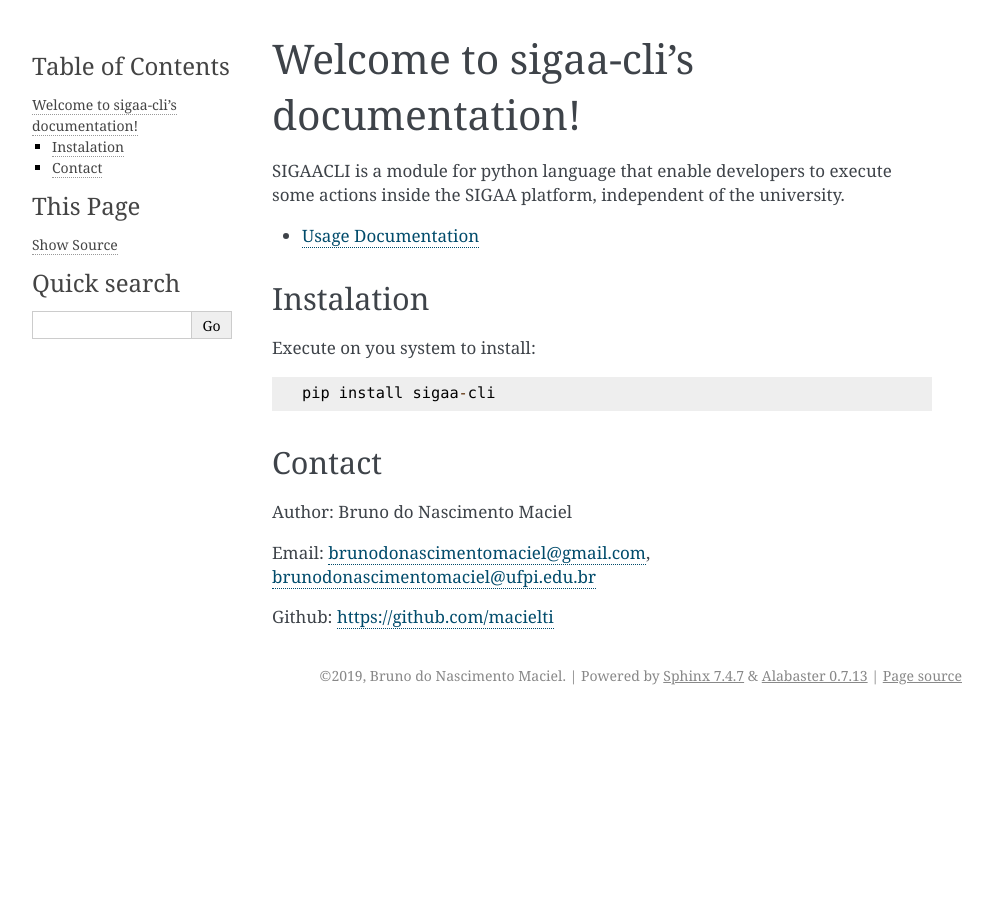
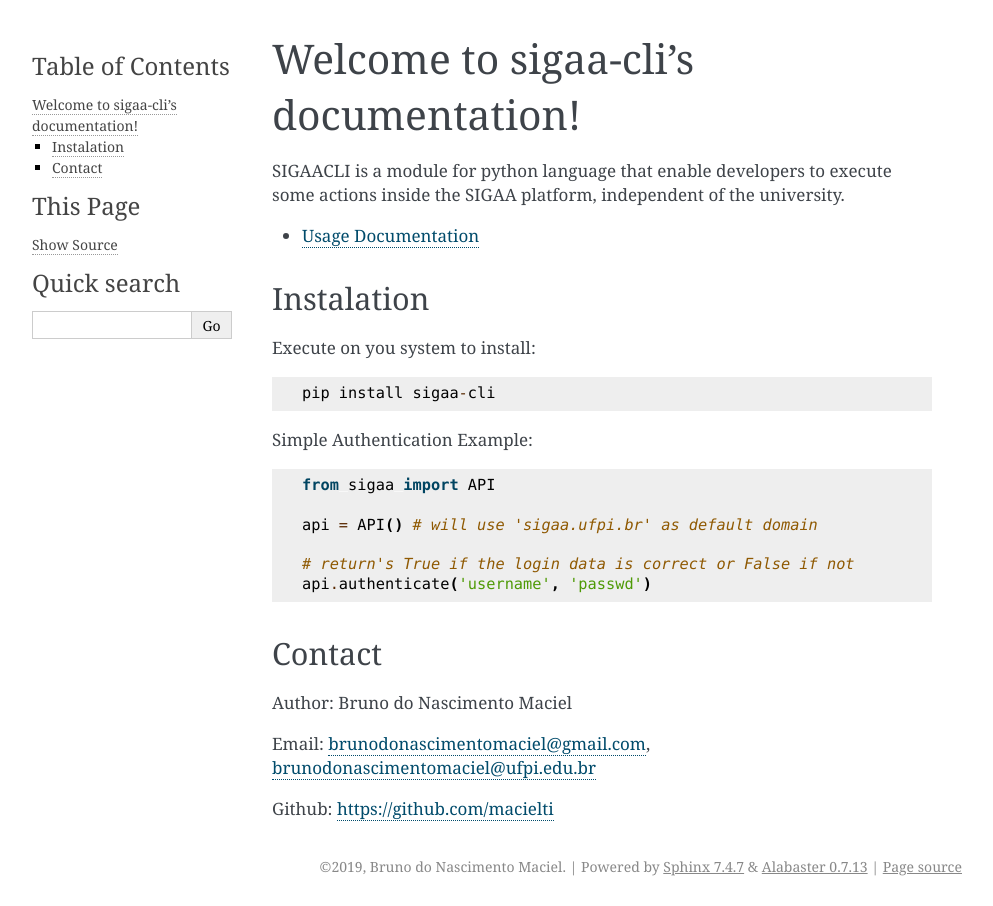
Before and after one commit to macielti/sigaa-cli, a Sphinx documentation site: the page built from docs/index.rst, in a window 1280 px wide. Shown: the whole page, without its empty margins (148-1141 px from the left). Built offline with Sphinx 7.4.7, drawn with Linux system fonts in a browser that asks for light colours.

Commit message:
added example of usage to the docs
- example of usage to the docs
- requests module added to install_requires

```diff
--- a/docs/index.rst
+++ b/docs/index.rst
@@ -16,6 +16,17 @@
 
     pip install sigaa-cli
 
+Simple Authentication Example::
+
+    from sigaa import API
+
+    api = API() # will use 'sigaa.ufpi.br' as default domain
+
+    # return's True if the login data is correct or False if not
+    api.authenticate('username', 'passwd')
+
+
+
 Contact
 #######
 
--- a/setup.py
+++ b/setup.py
@@ -18,4 +18,7 @@
         "License :: OSI Approved :: GNU General Public License v3 or later (GPLv3+)",
         "Operating System :: OS Independent",
     ],
+    install_requires=[
+        "requests"
+    ]
 )
```
